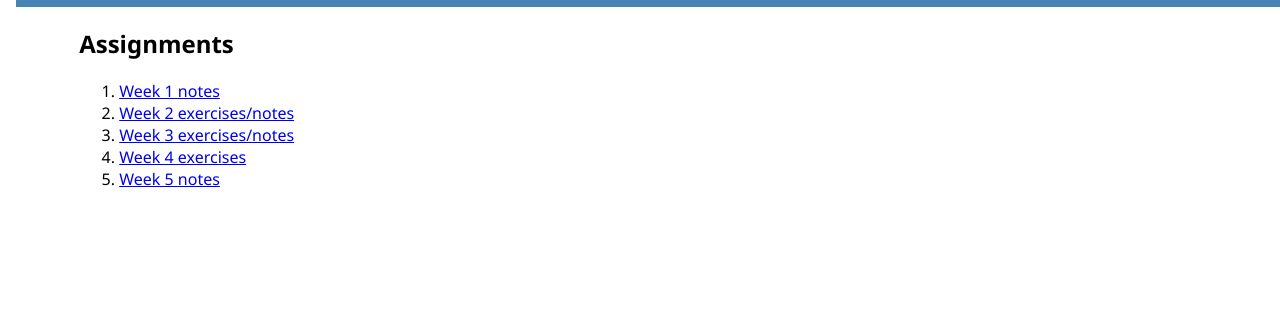
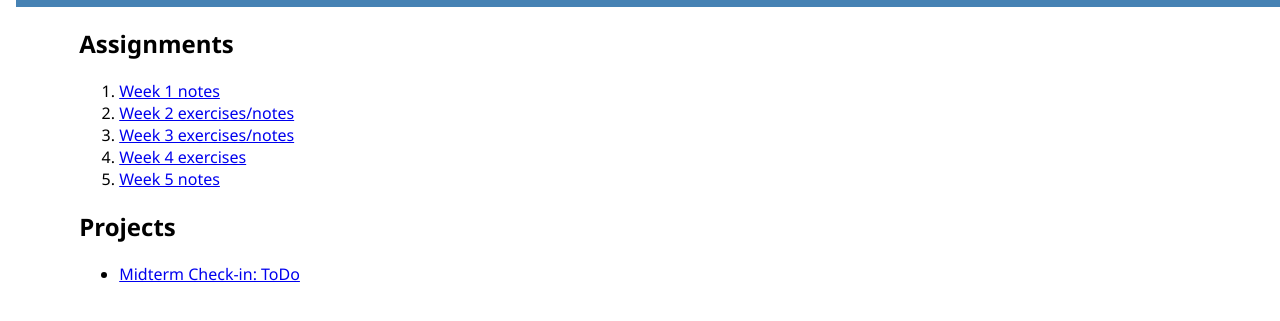
Before and after one commit to grriffin/wdd330, a plain HTML site: page index.html in a window 1280 px wide. Shown: the part 57-378 px from the top of the page. Drawn offline with Linux system fonts and the light colour scheme.

Commit message:
Added todo to main index.html

```diff
--- a/index.html
+++ b/index.html
@@ -15,6 +15,10 @@
   <main>
     <h2>Assignments</h2>
     <ol id="assignment-list"></ol>
+    <h2>Projects</h2>
+    <ul id="check-in-list">
+
+    </ul>
   </main>
   <script>
     const links = [
@@ -39,8 +43,17 @@
         url: "week05/index.html"
       }
     ]
-    const linkParent = document.getElementById('assignment-list');
+    let linkParent = document.getElementById('assignment-list');
     buildAssignmentLinks(linkParent, links);
+
+    const projects = [
+      {
+        label: "Midterm Check-in: ToDo",
+        url: "todo/index.html"
+      }
+    ];
+    linkParent = document.getElementById('check-in-list');
+    buildAssignmentLinks(linkParent, projects);
   </script>
 </body>
 </html>
--- a/todo/styles.css
+++ b/todo/styles.css
@@ -8,7 +8,7 @@ body {
 
 main {
   margin: 0 auto 0 auto ;
-  max-width: 634px;
+  max-width: 800px;
   background-color: white;
 }
 
@@ -16,6 +16,7 @@ h1 {
   margin:0 auto 0 auto;
   padding:1em;
   text-align: center;
+  color:rgb(29, 135, 168);
 }
 
 .add-todo-container {
@@ -46,7 +47,7 @@ h1 {
 }
 
 #todolist label {
-  max-width: 550px;
+  max-width: 716px;
 }
 
 #todolist button {
```
Also changed, not shown: todo/index.html (+1 -1 lines).
